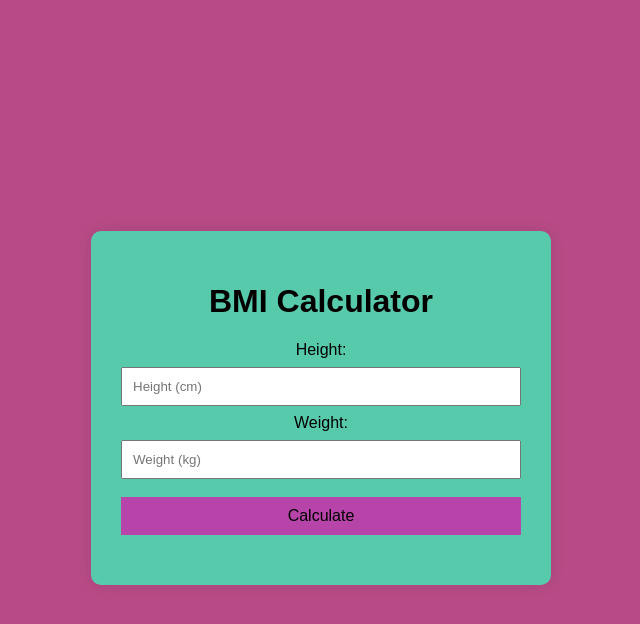
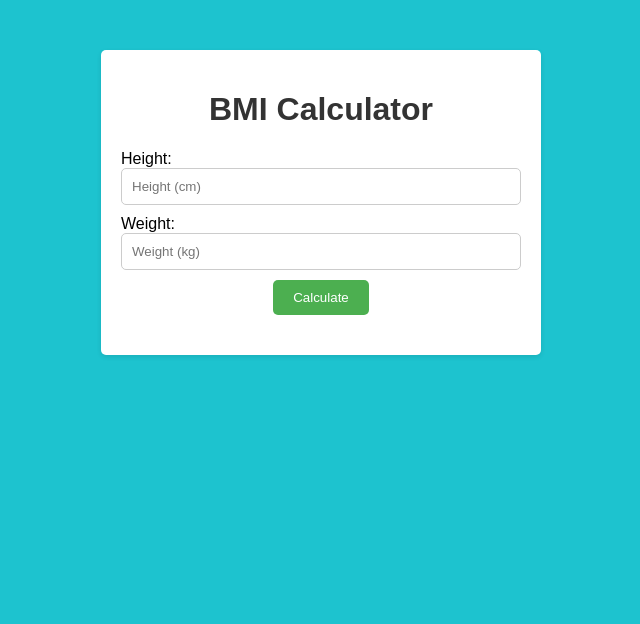
Before and after one commit to shiva6203/BMI-calcculator, a plain HTML site: page index.html in a window 1280 px wide. Shown: the whole page, without its empty margins (319-959 px from the left). Drawn offline with Linux system fonts and the light colour scheme.

Commit message:
Update style.css

```diff
--- a/style.css
+++ b/style.css
@@ -1,45 +1,78 @@
-
 body {
+  background-color: #1dc3cf;
   font-family: Arial, sans-serif;
-    background: hwb(327 8% 36% / 0.763);
-    display: flex;
-    height: 100vh;
-    justify-content: center;
-    align-items: center;
+  margin: 0;
+  padding: 0;
 }
 
 .container {
-    background: hsla(164, 53%, 57%, 0.995);
-    padding: 30px;
-    border-radius: 10px;
-    box-shadow: 0 0 15px rgba(0,0,0,0.1);
-    width: 400px;
+  max-width: 400px;
+  margin: 50px auto;
+  padding: 20px;
+  background-color: #fff;
+  border-radius: 5px;
+  box-shadow: 0 2px 5px rgba(0, 0, 0, 0.1);
   text-align: center;
 }
 
-  input {
+h1 {
+  color: #333;
+}
+
+.input-container {
+  margin-bottom: 10px;
+  text-align: left;
+}
+
+input[type="number"] {
   width: 100%;
   padding: 10px;
-    margin: 8px 0;
+  border: 1px solid #ccc;
+  border-radius: 5px;
   box-sizing: border-box;
 }
 
 button {
-    padding: 10px;
-    width: 100%;
-    background: rgb(183, 68, 168);
-    color: black;
+  background-color: #4caf50;
+  color: #fff;
   border: none;
-    margin-top: 10px;
+  padding: 10px 20px;
+  border-radius: 5px;
   cursor: pointer;
-    font-size: 16px;
-  }
-
-  button:hover {
-    background: #45a049;
 }
 
 #result {
   margin-top: 20px;
   font-weight: bold;
 }
+
+h1 {
+  color: #333;
+}
+
+.input-container {
+  margin-bottom: 10px;
+  text-align: left;
+}
+
+input[type="number"] {
+  width: 100%;
+  padding: 10px;
+  border: 1px solid #ccc;
+  border-radius: 5px;
+  box-sizing: border-box;
+}
+
+button {
+  background-color: #4caf50;
+  color: #fff;
+  border: none;
+  padding: 10px 20px;
+  border-radius: 5px;
+  cursor: pointer;
+}
+
+#result {
+  margin-top: 20px;
+  font-weight: bold;
+}
```
Lines whose indentation alone changed are shown as unchanged.
